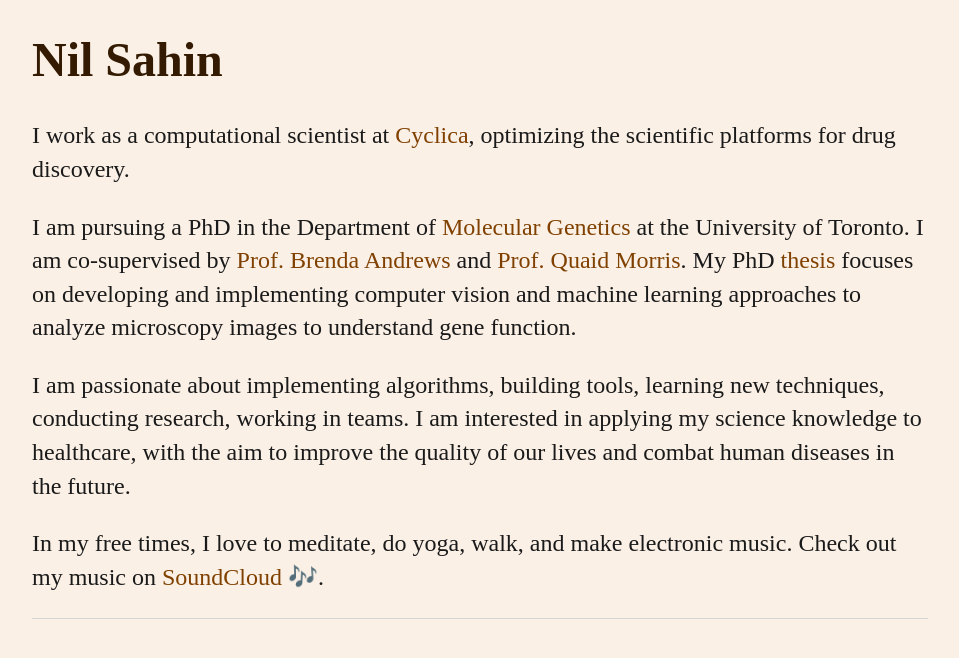
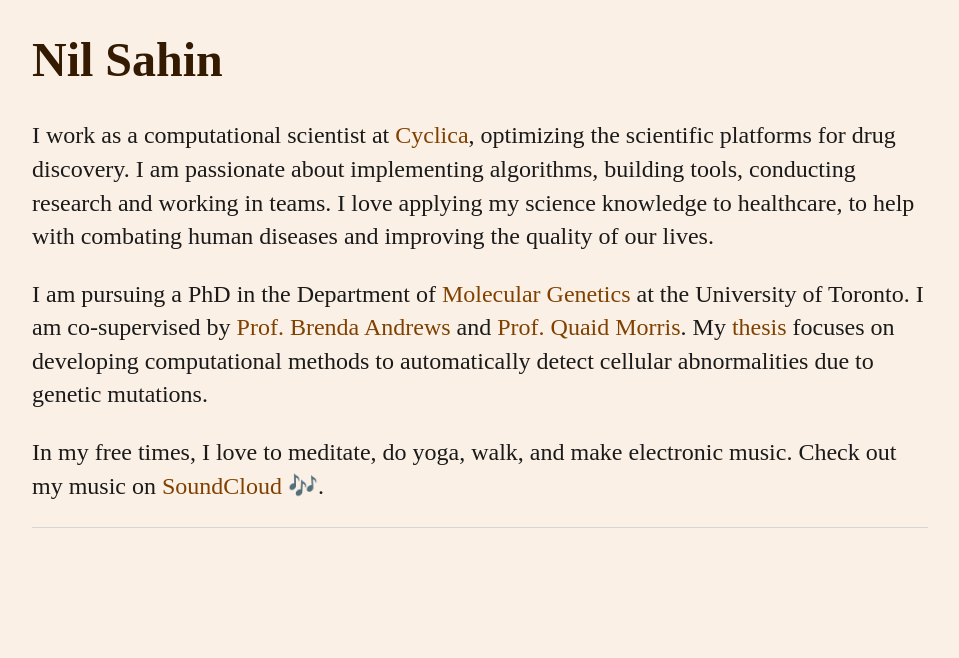
Before and after one commit to nsahin/nsahin.github.io, a Jekyll site: the page built from index.html, in a window 1280 px wide, cut to the strip 310-989 px from the top of the page. Shown: the top 658 px of the strip, without its empty margins (160-1119 px from the left). Built offline with Jekyll 4.4.1, drawn with Linux system fonts in a browser that asks for light colours; after the commit the page ends 900 px from its top, so only the background shows below that.

Commit message:
Update index.html

```diff
--- a/index.html
+++ b/index.html
@@ -5,14 +5,13 @@ title: Nil Sahin
 <div class="blurb">
 	<h1>Nil Sahin</h1>
 	<p>I work as a computational scientist at <a href="https://www.cyclicarx.com/">Cyclica</a>, optimizing the scientific platforms for drug discovery.
+		I am passionate about implementing algorithms, building tools, conducting research and working in teams.
+		I love applying my science knowledge to healthcare, to help with combating human diseases and improving the quality of our lives.
 	</p>
 	<p>I am pursuing a PhD in the Department of <a href="http://www.moleculargenetics.utoronto.ca">Molecular Genetics</a>
 		at the University of Toronto. I am co-supervised by <a href="http://sites.utoronto.ca/andrewslab/index.shtml">Prof. Brenda Andrews</a> and
-		<a href="http://morrislab.ca">Prof. Quaid Morris</a>. My PhD
-		<a href="/abstract/">thesis</a> focuses on developing and implementing computer vision and machine learning approaches to analyze microscopy images to understand gene function.
-	</p>
-	<p>I am passionate about implementing algorithms, building tools, learning new techniques, conducting research, working in teams.
-		I am interested in applying my science knowledge to healthcare, with the aim to improve the quality of our lives and combat human diseases in the future.
+		<a href="http://morrislab.ca">Prof. Quaid Morris</a>.
+		My <a href="/abstract/">thesis</a> focuses on developing computational methods to automatically detect cellular abnormalities due to genetic mutations.
 	</p>
 	<p>In my free times, I love to meditate, do yoga, walk, and make electronic music.
 		Check out my music on <a href="https://soundcloud.com/nil-sahin">SoundCloud</a> &#127926;.
```
